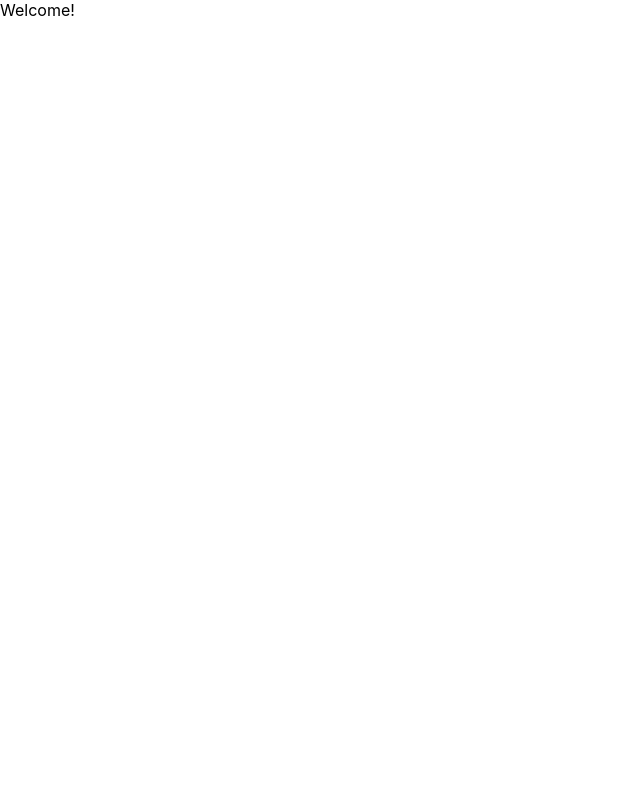
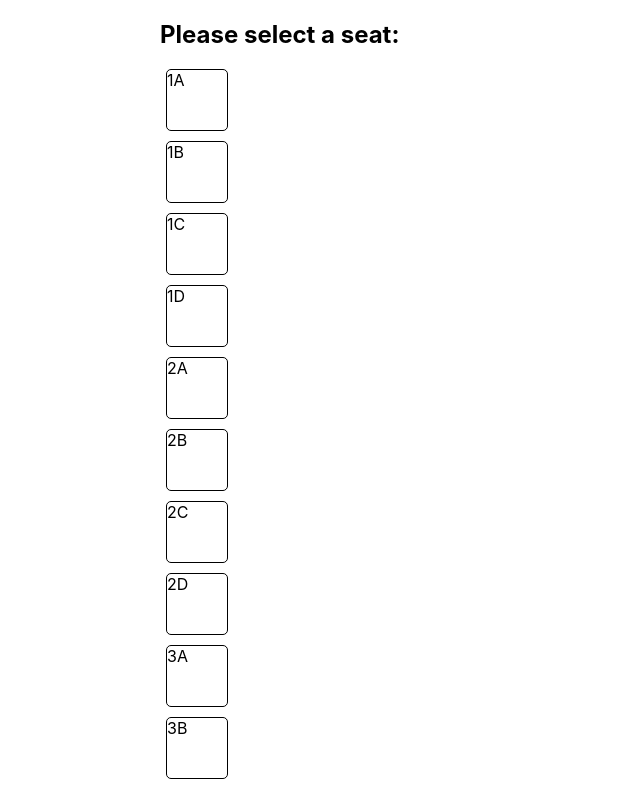
Before and after one commit to leonorpan/dummy-flight-checkin, a React (Create React App) app: page / in a window 1280 px wide. Shown: the top 787 px of the page, without its empty margins (0-640 px from the left). Built offline with nearby package versions, Linux system fonts and the light colour scheme.

Commit message:
add mock data and display a list of flight seats

```diff
--- a/package.json
+++ b/package.json
@@ -12,7 +12,7 @@
     "build": "react-scripts build",
     "test": "react-scripts test",
     "eject": "react-scripts eject",
-    "format": "prettier --config .prettierrc --write 'src/**/*.{js,jsx,css}'"
+    "format": "prettier --config .prettierrc --write 'src/**/*.{js,jsx,css,json}'"
   },
   "eslintConfig": {
     "extends": "react-app"
--- a/src/App.css
+++ b/src/App.css
@@ -2,5 +2,16 @@
 }
 
 .App-header {
+}
 
+.App-Container {
+  max-width: 960px;
+  width: 100%;
+  margin-left: auto;
+  margin-right: auto;
+  padding: 0 20px;
 }
+
+.App-FlightSeats-Wrapper {
+  max-width: 100%;
+}
--- a/src/App.js
+++ b/src/App.js
@@ -1,13 +1,41 @@
 import React, { Component } from 'react';
+import { generateSeatsForFlight } from './flightDataGenerator';
+import FlightSeat from './components/FlightSeat';
 import './App.css';
 
 class App extends Component {
+  constructor(props) {
+    super(props);
+    this.state = {
+      seats: [],
+      cols: 4,
+    };
+  }
+
+  componentDidMount() {
+    const seats = generateSeatsForFlight(60, 4);
+    this.setState({
+      seats,
+    });
+  }
+
+  //shouldComponentUpdate() {}
+
   render() {
     return (
       <div className="App">
-        <header className="App-header">
-        </header>
-        <div>Welcome!</div>
+        <header className="App-header" />
+        <main>
+          <div className="App-Container">
+            <h2>Please select a seat:</h2>
+            <div className="App-FlightSeats-Wrapper">
+              {this.state.seats.length > 0 &&
+                this.state.seats.map((seat, id) => {
+                  return <FlightSeat key={seat.id} Seat={seat} />;
+                })}
+            </div>
+          </div>
+        </main>
       </div>
     );
   }
--- /dev/null
+++ b/src/components/FlightSeat.css
@@ -0,0 +1,7 @@
+.App-FlightSeat {
+  width: 60px;
+  height: 60px;
+  border-radius: 5px;
+  border: 1px solid #000;
+  margin: 10px 6px;
+}
--- /dev/null
+++ b/src/components/FlightSeat.js
@@ -0,0 +1,8 @@
+import React from 'react';
+import './FlightSeat.css';
+
+const FlightSeat = ({ Seat }) => {
+  return <div className="App-FlightSeat">{Seat.id}</div>;
+};
+
+export default FlightSeat;
--- /dev/null
+++ b/src/flightDataGenerator.js
@@ -0,0 +1,23 @@
+function generateSeatsForFlight(numberOfSeats = 200, seatsInRow = 6) {
+  let seats = [];
+  let columns = {
+    0: 'A',
+    1: 'B',
+    2: 'C',
+    3: 'D',
+    4: 'E',
+    5: 'F',
+  };
+
+  for (let i = 0; i < numberOfSeats; i++) {
+    let row = Math.floor(i / seatsInRow) + 1;
+    let col = columns[i % seatsInRow];
+    let seat = {
+      id: row + col,
+    };
+    seats.push(seat);
+  }
+  return seats;
+}
+
+export { generateSeatsForFlight };
```
Also changed, not shown: 1 other file (tests, documents, lock files or other folders).
